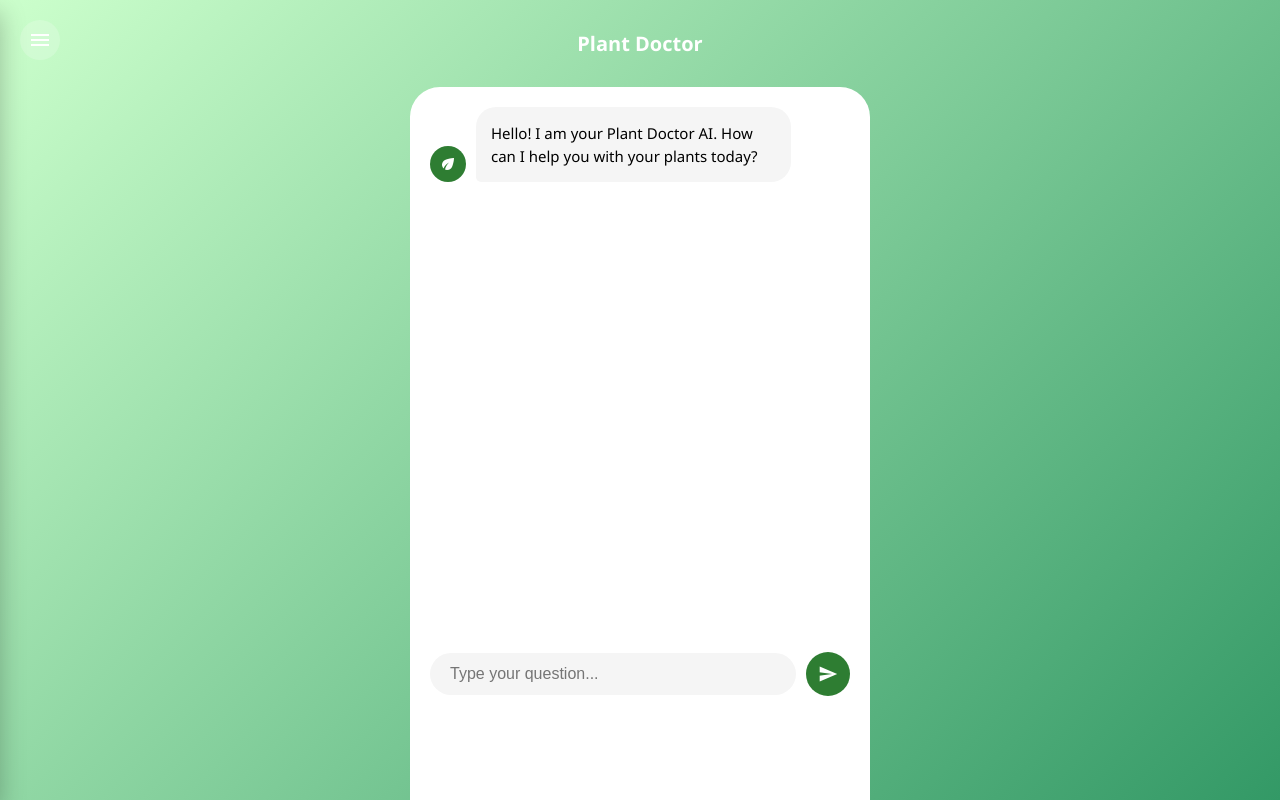
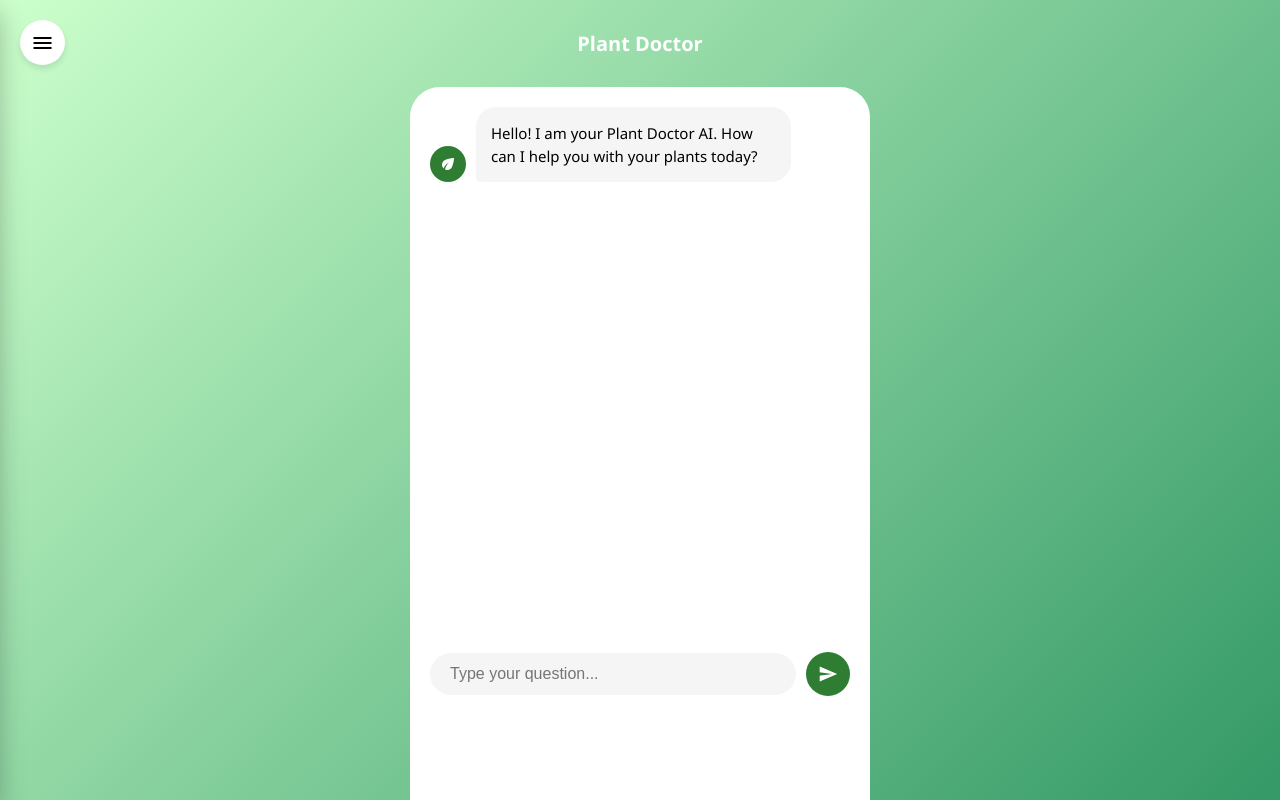
Before and after one commit to Ritesh123-rd/CROP-DISEASE-DETECTION-APP-, a Flask app: page /chat in a window 1280 px wide. Run offline with Flask 3, Linux system fonts and the light colour scheme; the visitor is signed in with stand-in values (Sample User, id 1); some libraries are stand-ins or nearby versions.

Commit message:
Refine sidebar toggle styles: fixed, black icon

```diff
--- a/PlantAppFlask/static/css/style.css
+++ b/PlantAppFlask/static/css/style.css
@@ -1053,3 +1053,20 @@ body {
 .sidebar-btn:hover {
     background: rgba(255, 255, 255, 0.3);
 }
+/* Sidebar Toggle Override (Fixed & Black) */
+.sidebar-btn {
+    position: fixed !important;
+    top: 20px;
+    left: 20px;
+    z-index: 900 !important;
+    background: var(--white) !important;
+    color: var(--black) !important;
+    width: 45px !important;
+    height: 45px !important;
+    box-shadow: 0 4px 6px rgba(0,0,0,0.1) !important;
+}
+
+.sidebar-btn:hover {
+    background: var(--gray-100) !important;
+    transform: scale(1.1);
+}
```
